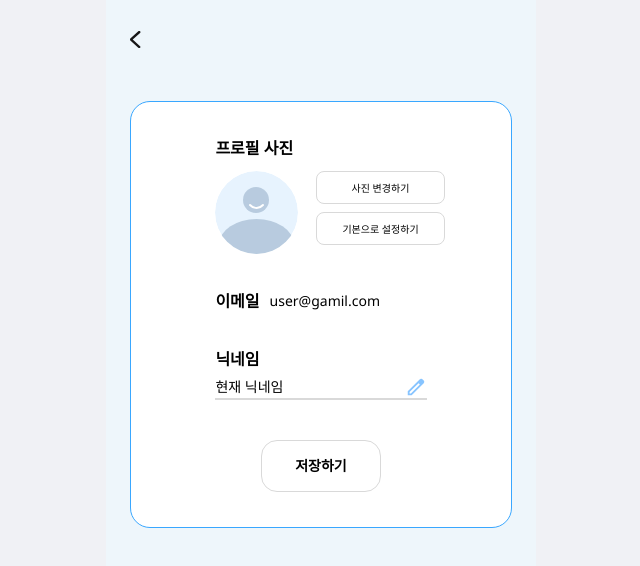
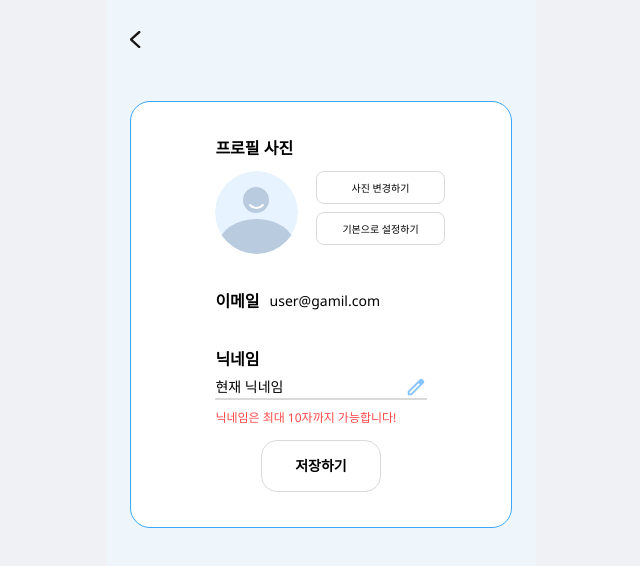
Before and after one commit to ToothDay/Front-Dev, a Next.js app: page /my-page/edit in a window 1280 px wide. Shown: the top 566 px of the page, without its empty margins (319-959 px from the left). Built offline with nearby package versions, Linux system fonts and the light colour scheme.

Commit message:
[15] feat : 닉네임 길이 수정 메세지

```diff
--- a/src/app/my-page/edit/page.module.scss
+++ b/src/app/my-page/edit/page.module.scss
@@ -127,6 +127,15 @@
   width: 100%;
   // width: 298px;
   border: 1px solid #d9d9d9;
+  margin-bottom: 3px;
+}
+
+.failText {
+  @include font-style($caption1);
+  color: #ff4848;
+  word-break: keep-all;
+  white-space: nowrap;
+  margin-top: 5px;
 }
 
 .saveBtnDiv {
--- a/src/app/my-page/edit/page.tsx
+++ b/src/app/my-page/edit/page.tsx
@@ -32,6 +32,9 @@ const ProfileEdit = () => {
               <img src="/pencil.svg" alt="nickname-updateBtn" />
             </div>
             <hr className={styles.nickNameHr} />
+            <span className={styles.failText}>
+              닉네임은 최대 10자까지 가능합니다!
+            </span>
           </div>
           <div className={styles.saveBtnDiv}>
             <button className={styles.saveBtn}>저장하기</button>
```
